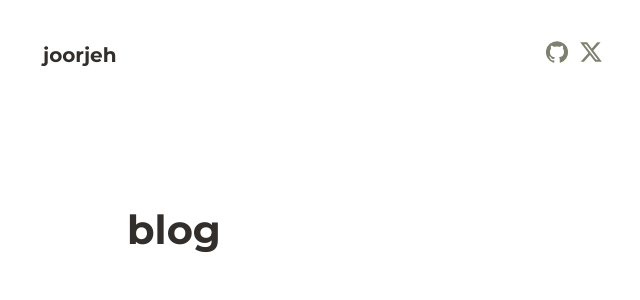
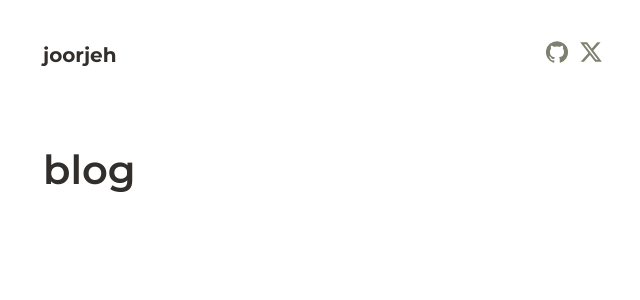
Before and after one commit to joorjeh/joorjeh.github.io, a React (Vite) app: page /#/ in a window 1280 px wide. Shown: the top 300 px of the page, without its empty margins (317-957 px from the left). Built offline with nearby package versions, Linux system fonts and the light colour scheme.

Commit message:
Move blog title out of header

```diff
--- a/src/Articles.tsx
+++ b/src/Articles.tsx
@@ -1,21 +1,18 @@
-import { Flex } from "@chakra-ui/react"
+import { Flex, Box } from "@chakra-ui/react"
 
 const Articles = () => {
     return (
-        <Flex
-            width='100%'
-            alignItems='center'
-            justifyContent='center'
-        >
-            <Flex
-                width='60%'
-                gap='10px'
-                flexDirection='column'
+		<Flex
+			width='100%'
+			gap='10px'
+			flexDirection='column'
+		>
+		 	<Box
+                fontSize='40px'
             >
-                {/* <Text alignSelf='start' fontSize='40px' color='black'>Blog</Text>
-                <Article /> */}
-            </Flex>
-        </Flex>
+                blog
+            </Box>
+		</Flex>
     )
 }
 
--- a/src/Header.tsx
+++ b/src/Header.tsx
@@ -8,7 +8,7 @@ const Header = () => {
 		<Flex
 			flexDirection='column'
 			alignItems='center'
-			height='300px'
+			height='100px'
 			padding='40px'
 			boxSizing='border-box'
 			fontWeight='bold'
@@ -32,13 +32,6 @@ const Header = () => {
                     </Link>
                 </Flex>
             </Flex>
-            <Box
-                fontSize='40px'
-                marginTop='auto'
-                width='70%'
-            >
-                blog
-            </Box>
         </Flex>
     )
 }
```
